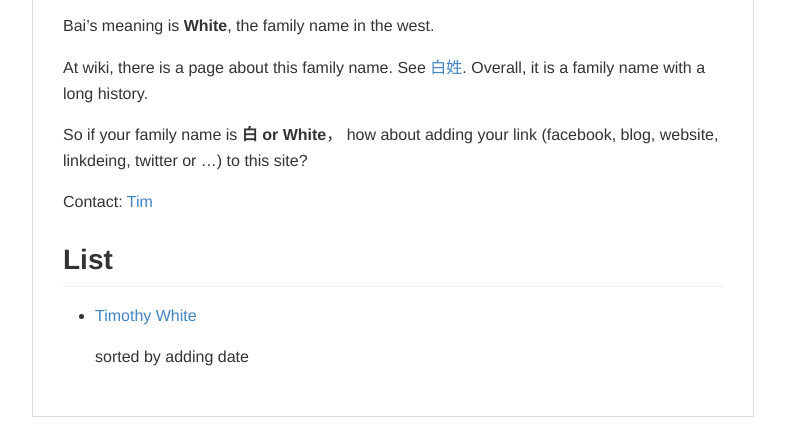
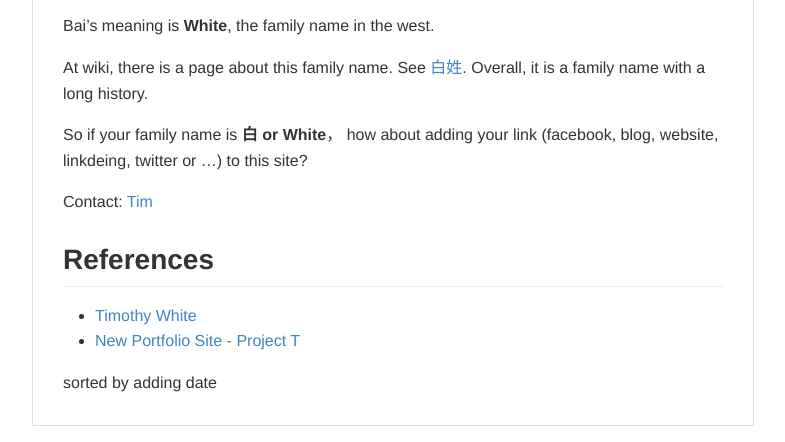
Before and after one commit to BaiUno/family, a plain HTML site: page index.html in a window 1280 px wide. Shown: the part 441-883 px from the top of the page, without its empty margins (247-1032 px from the left). Drawn offline with Linux system fonts and the light colour scheme.

Commit message:
add project T

```diff
--- a/index.html
+++ b/index.html
@@ -1034,13 +1034,20 @@ body .markdown-body
 <p>At wiki, there is a page about this family name. See <a href="https://zh.wikipedia.org/wiki/%E7%99%BD%E5%A7%93">白姓</a>. Overall, it is a family name with a long history.</p>
 <p>So if your family name is <strong>白 or White</strong>， how about adding your link (facebook, blog, website, linkdeing, twitter or &hellip;) to this site?</p>
 <p>Contact: <a href="https://tim.bai.uno/contact">Tim</a></p>
-<h2 id="list"><a name="user-content-list" href="#list" class="headeranchor-link" aria-hidden="true"><span class="headeranchor"></span></a>List</h2>
+<h2 id="list">
+  <a name="user-content-list" href="#list" class="headeranchor-link" aria-hidden="true"><span class="headeranchor"></span></a>
+  References
+</h2>
 <ul>
-<li>
-<p><a href="https://tim.bai.uno">Timothy White</a></p>
+  <li>
+    <a href="https://tim.bai.uno">Timothy White</a>
+  </li>
+  <li>
+    <a href="https://t.bai.uno">New Portfolio Site - Project T</a>
+  </li>
+</ul>
 <p>sorted by adding date</p>
-</li>
-</ul></article></body>
+</article></body>
 <foot>
 <script type="text/javascript" src="//tim.bai.uno/js/randomVerse-cnen.js"></script>
 </foot>
```
